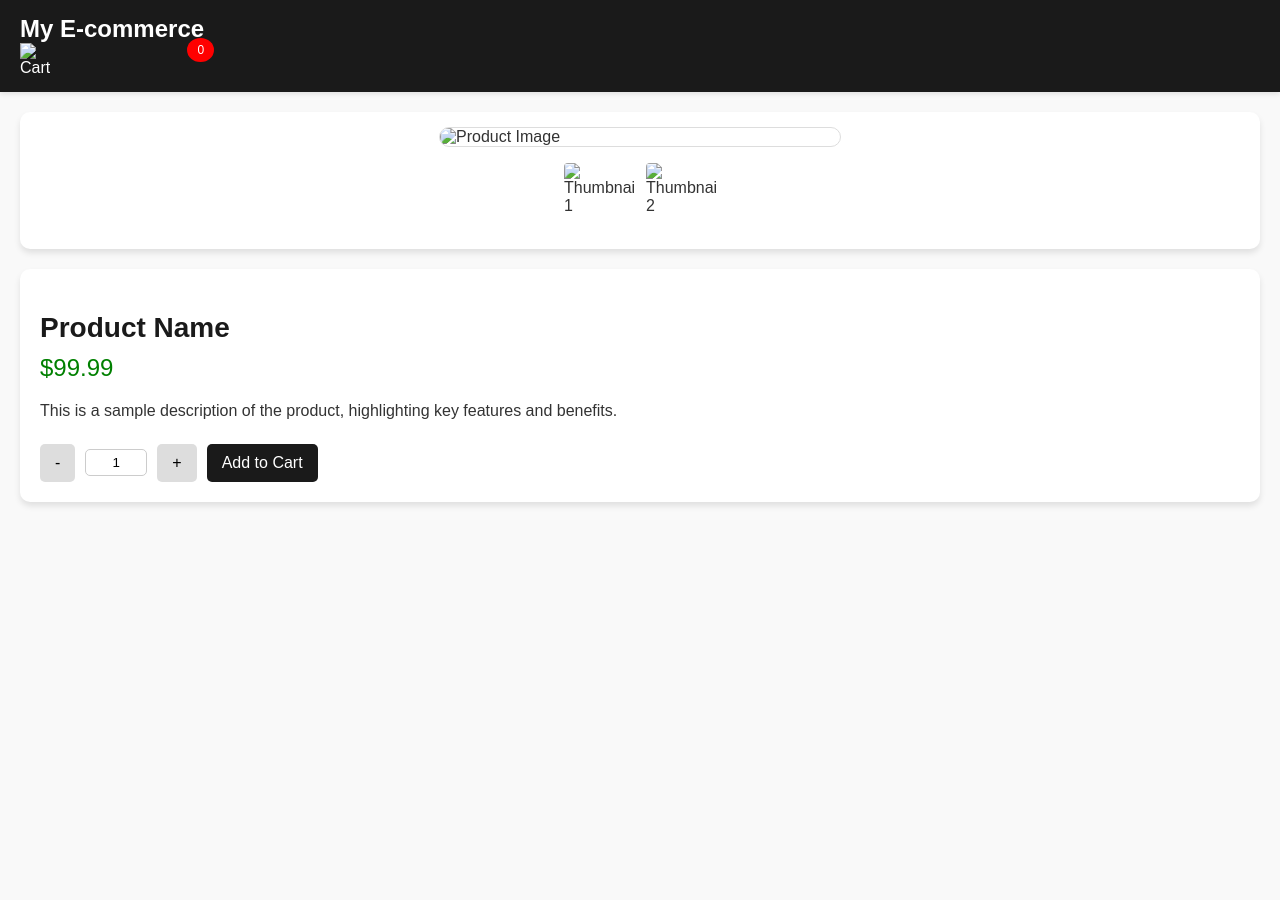
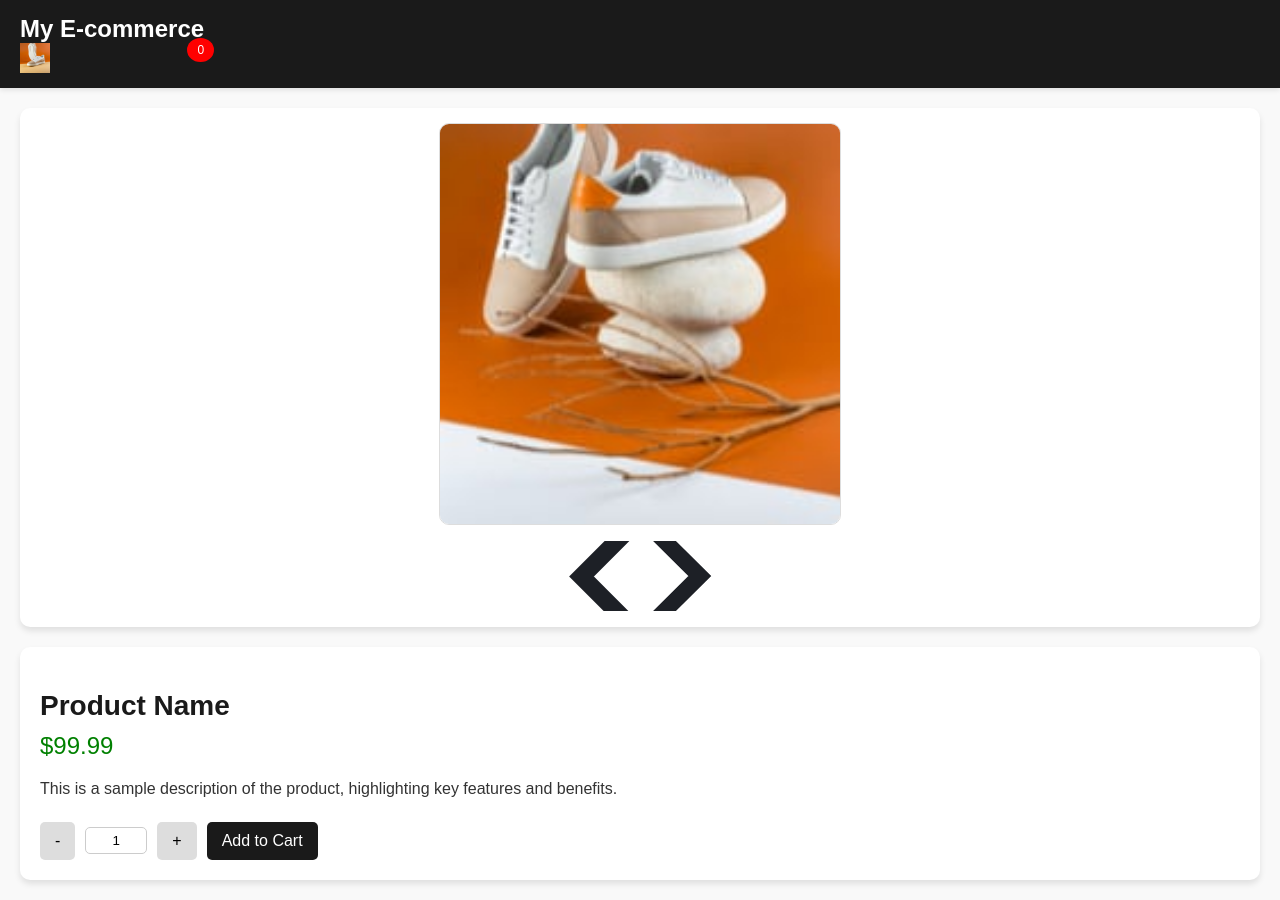
Before and after one commit to waseta/Comercioelectr-nico, a website: page index.html in a window 1280 px wide. Before the commit the page ends 800 px from the top, so only its background shows below. Drawn offline with Linux system fonts and the light colour scheme.

Commit message:
Update index.html

```diff
--- a/index.html
+++ b/index.html
@@ -13,7 +13,7 @@
     <nav>
       <h1>My E-commerce</h1>
       <div class="cart-container">
-        <img src="ecommerce-product-page-main/design/active-states-basket-empty.jpg" alt="Cart" id="cart-icon">
+        <img src="images/image-product-1-thumbnail.jpg" alt="Cart" id="cart-icon">
         <div class="cart-items">0</div>
       </div>
     </nav>
@@ -21,11 +21,10 @@
 
   <main>
     <section class="product-gallery">
-      <img src="ecommerce-product-page-main/design/desktop-design.jpg" alt="Product Image" id="main-image">
+      <img src="images/image-product-2-thumbnail.jpg" alt="Product Image" id="main-image">
       <div class="thumbnails">
-        <img src="ecommerce-product-page-main/design/active-states-lightbox.jpg" alt="Thumbnail 1" class="thumbnail">
-        <img src="ecommerce-product-page-main/design/active-states-basket-filled.jpg" alt="Thumbnail 2"
-          class="thumbnail">
+        <img src="images/icon-previous.svg" alt="Thumbnail 1" class="thumbnail">
+        <img src="images/icon-next.svg" alt="Thumbnail 2" class="thumbnail">
       </div>
     </section>
 
```
